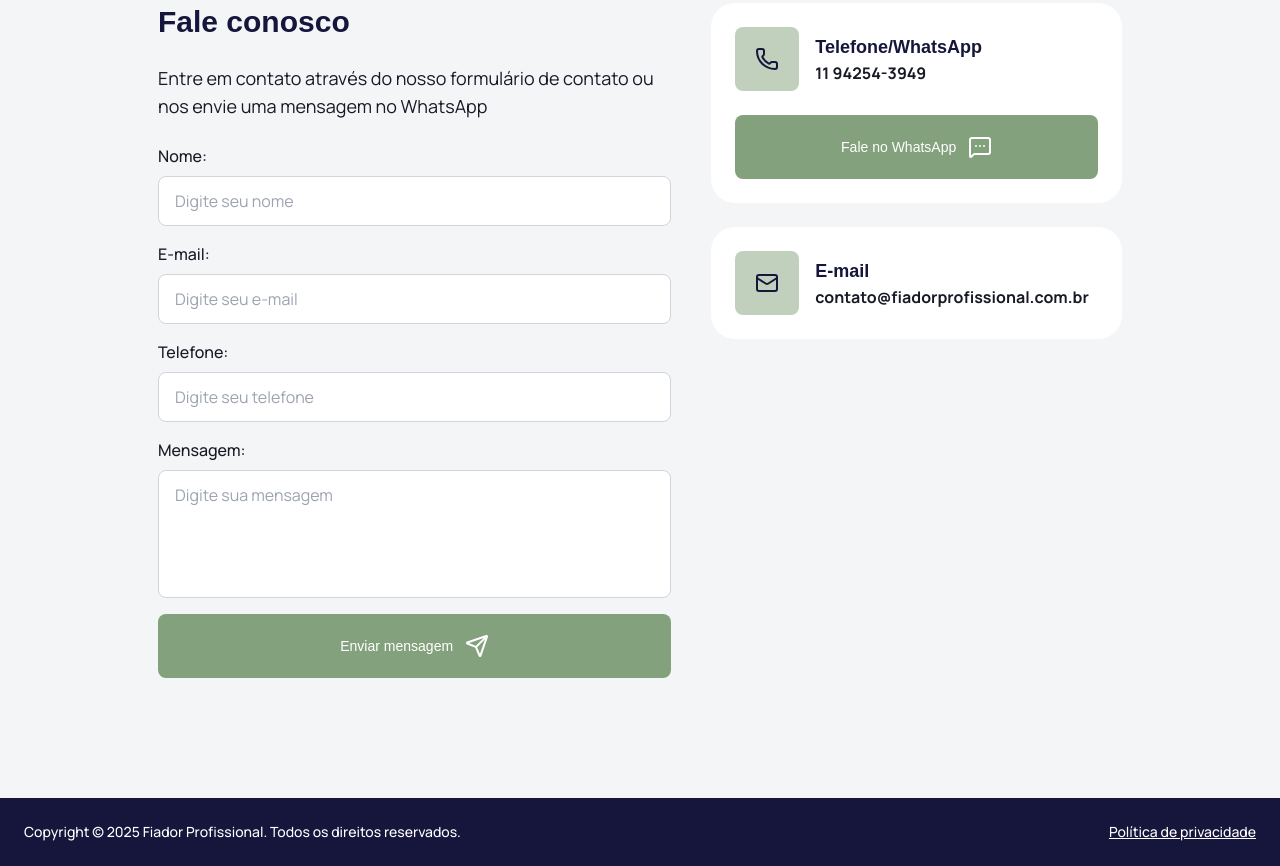
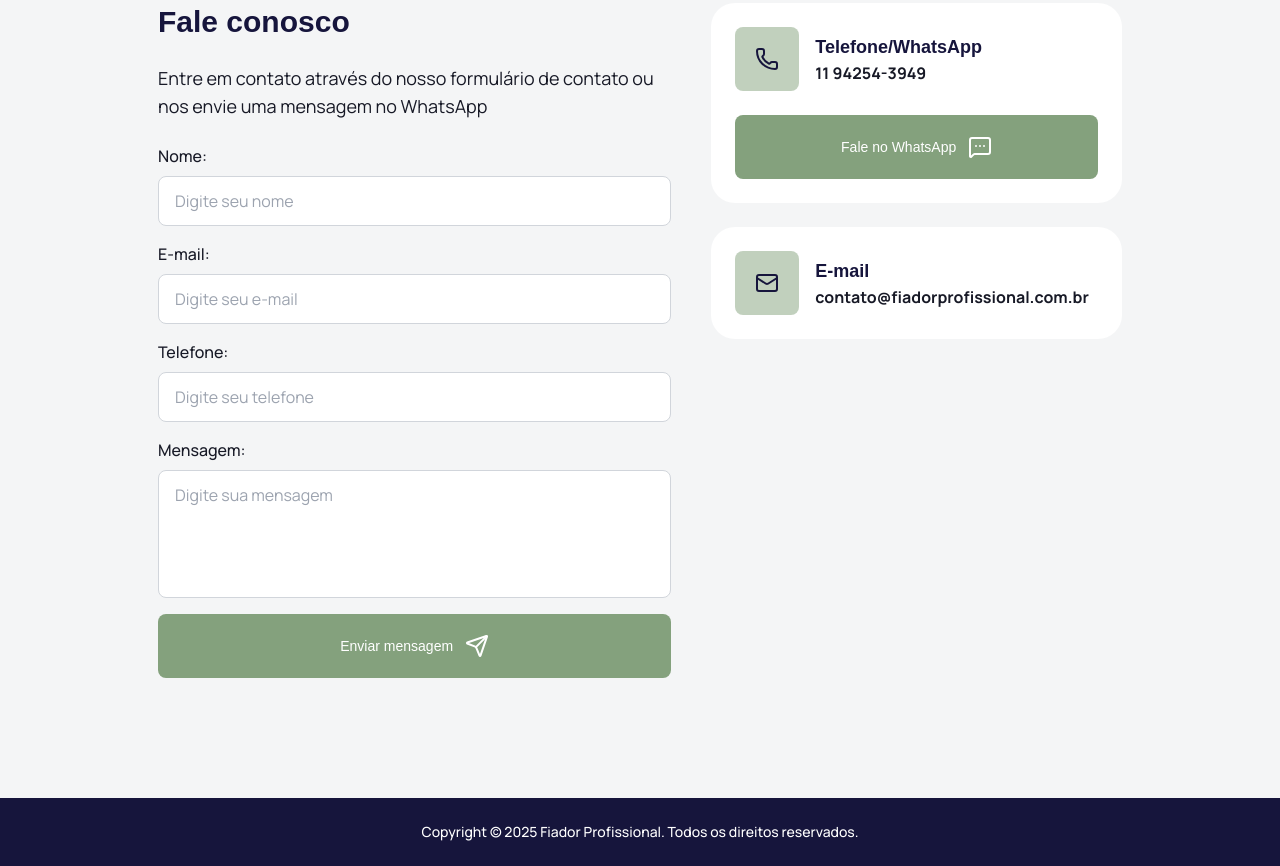
Before and after one commit to lucassampaio-me/fiador-profissional, a website: page index.html in a window 1280 px wide. Shown: the part 2619-3485 px from the top of the page. Drawn offline with Linux system fonts and the light colour scheme; a web font is replaced by a local one.

Commit message:
fix: rodapé

```diff
--- a/index.html
+++ b/index.html
@@ -603,9 +603,8 @@
 
         <footer class="footer">
             <div class="container">
-                <div class="flex sm:flex-row flex-col sm:justify-between justify-center sm:text-left text-center items-center sm:gap-10 gap-4">
+                <div class="flex justify-center text-center items-center">
                     <p>Copyright © 2025 Fiador Profissional. Todos os direitos reservados.</p>
-                    <a href="#">Política de privacidade</a>
                 </div>
             </div>
         </footer>
```
